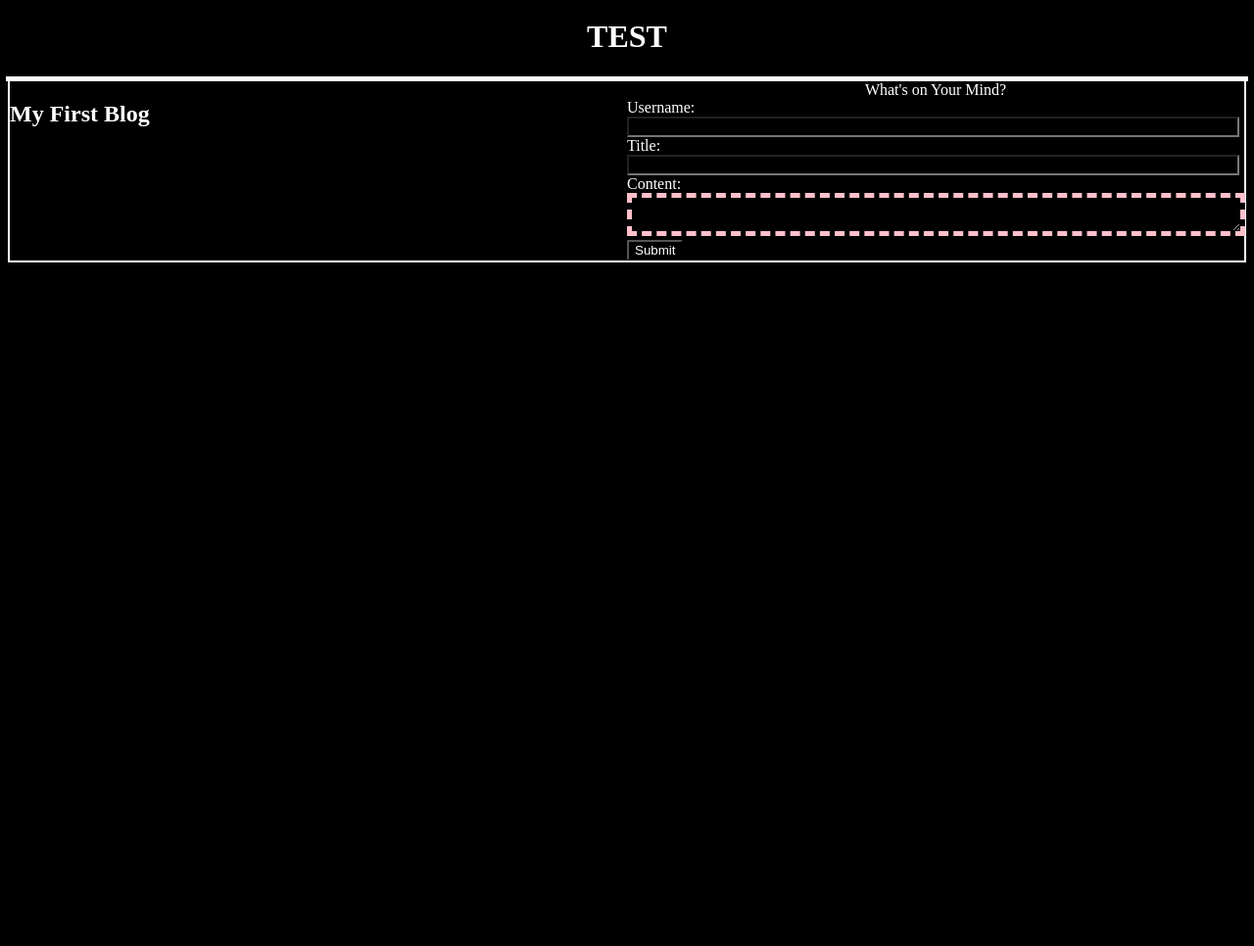
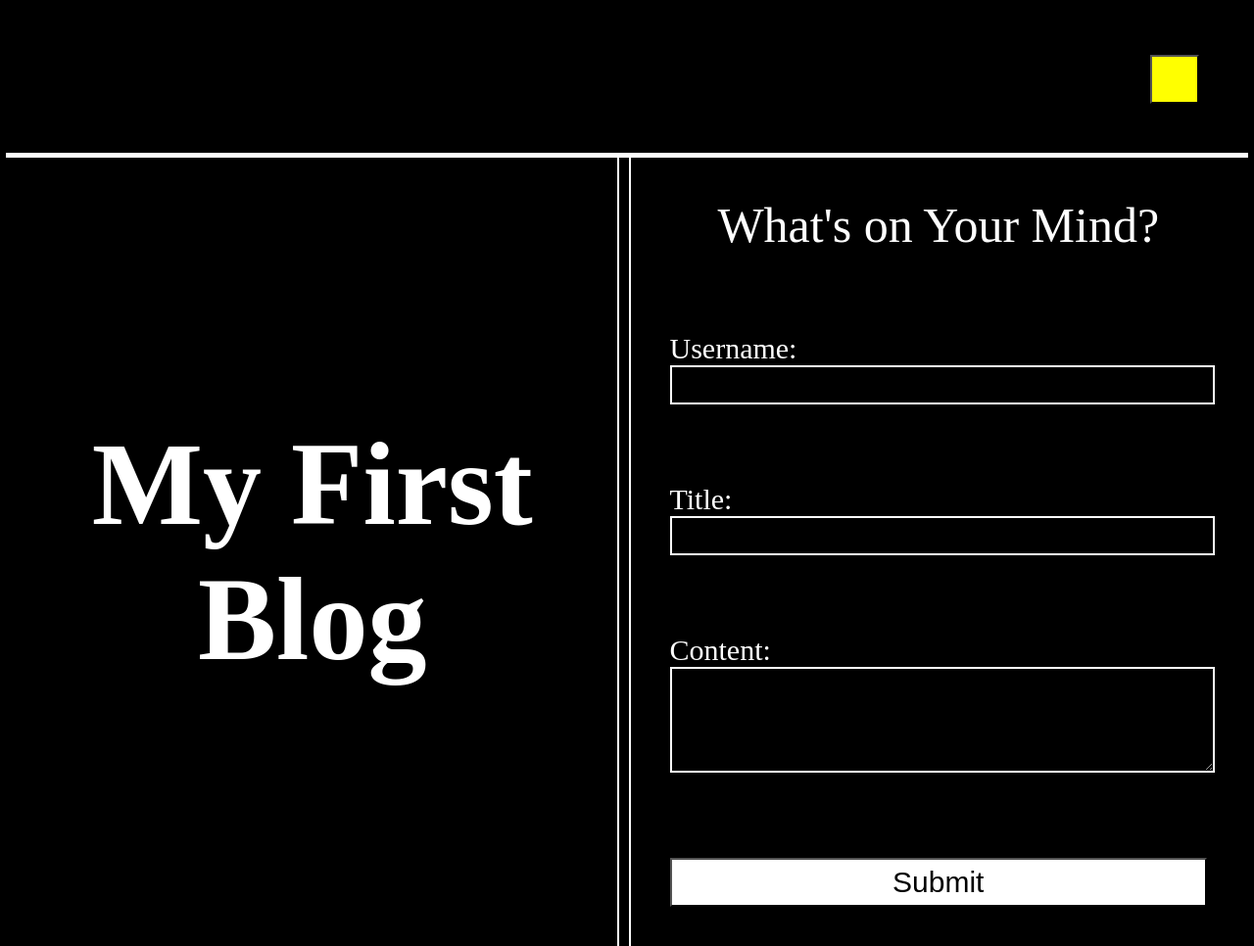
Before and after one commit to Soko77788/my-blog-hw4, a plain HTML site: page index.html in a window 1280 px wide. Shown: the whole page at 98% size. Before the commit the page ends 800 px from the top, so only its background shows below. Drawn offline with Linux system fonts and the light colour scheme.

Commit message:
first html page and styles complete

```diff
--- a/assets/css/styles.css
+++ b/assets/css/styles.css
@@ -3,38 +3,87 @@
     background-color: black;
 }
 
+html, body {
+    height: 100%;
+
+}
+
 header {
-    text-align: center;
-    color: white;
+    display: flex;
+    justify-content: flex-end;
+    align-items: center;
     border: 2px solid white;
     border-width: 5px;
     border-top: none;
     border-left: none;
     border-right: none;
     margin: -2px;
+    padding-top: 50px;
+    padding-bottom: 50px;
+    padding-right: 50px;
+}
+
+
+#toggle-switch {
+
+    background-color: yellow;
+    height: 50px;
+    width: 50px;
+}
+
+#section-container {
+    display: flex;
+    flex: 1;
+    justify-content: center;
+    align-content: center;
 }
 
 .container {
     display: flex;
     flex-wrap: wrap;
     border: 2px solid white;
+    border-bottom: none;
+    border-left: none;
+    border-right: none;
+    height: 100%;
+
 }
 
 .my-first-blog {
+    display: flex;
     flex: 1;
+    justify-content: center;
+    align-items: center;
+    border-right: 2px solid white;
+    border-bottom: none;
+    border-left: none;
+    margin-right: 5px;
+    font-size: 80px;
+    text-align: center;
+
 }
 
 form {
     flex: 1;
+    border-left: 2px solid white;
+    border-bottom: none;
+    border-right: none;
+    margin-left: 5px;
 }
 
 #form-title {
     text-align: center;
+    font-size: 50px;
 }
 
-
+.form-group {
+    padding: 40px;
+    font-size: 30px;
+}
 .form-group input {
-        width: 98%;
+        width: 100%;
+        font-size: 30px;
+        border: 2px solid white;
      }
 
 .form-group label {
@@ -42,9 +91,14 @@ display: block;
 }
 
 .form-group textarea {
-    width: 98%;
-    border: 5px dashed pink;
+    width: 100%;
+    border: 2px solid white;
+    height:100px;
 }
-button {
-    color: white;
+#submit-button {
+    background-color: white;
+    color: black;
+    width: 100%;
+    height: 50px;
+    font-size: 30px;
 }
--- a/index.html
+++ b/index.html
@@ -1,63 +1,47 @@
 <!DOCTYPE html>
 <html lang="en">
   <head>
-    <meta charset="UTF-8">
-    <meta name="viewport" content="width=device-width, initial-scale=1.0">
+    <meta charset="UTF-8" />
+    <meta name="viewport" content="width=device-width, initial-scale=1.0" />
     <title>My First Blog</title>
     <link rel="stylesheet" href="assets/css/styles.css" />
   </head>
   <body>
     <header>
-    <h1>TEST</h1>
+      <button id="toggle-switch" type="button"></button>
     </header>
 
-<div class ="container">
+    <div class="container">
+      <div id="section-container">
         <section class="my-first-blog">
           <h2>My First Blog</h2>
         </section>
-
+      </div>
 
       <form action="#" method="post">
-    <div class="form-group" id="form-title">
-        What's on Your Mind?
+        <div class="form-group" id="form-title">What's on Your Mind?</div>
+
+        <div class="form-group">
+          <label for="username">Username:</label>
+          <input type="text" id="username" name="username" required />
         </div>
 
         <div class="form-group">
-    <label
-for="username">Username:</label>
-<input type="text"
-id="username" name="username" required />
+          <label for="title">Title:</label>
+          <input type="text" id="title" name="title" required />
         </div>
 
         <div class="form-group">
-<label
-for="title">Title:</label>
-<input type="text"
-id="title" name="title" required />
+          <label for="content">Content:</label>
+          <textarea id="content" name="content" required> </textarea>
         </div>
 
         <div class="form-group">
-<label
-for="content">Content:</label>
-<textarea
-id="content" name="content" required> </textarea>
+          <button id="submit-button" type="submit">Submit</button>
         </div>
-
-<div class="form-group">
-<button type="submit">Submit</button>
-</div>
-
       </form>
     </div>
 
-
-
-
-
-
-
-
-</main>
     <script src="assets/js/form.js"></script>
     <script src="assets/js/logic.js"></script>
   </body>
```
Lines whose indentation alone changed are shown as unchanged.
